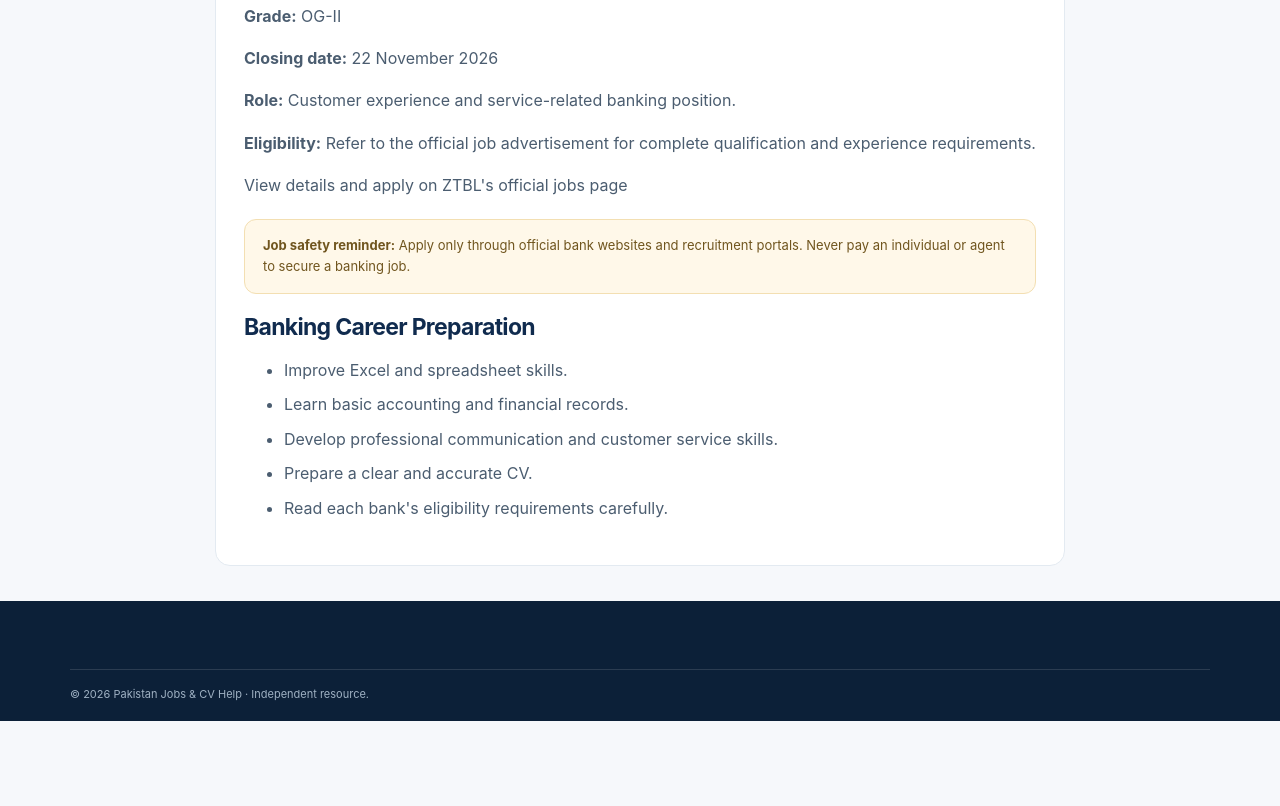
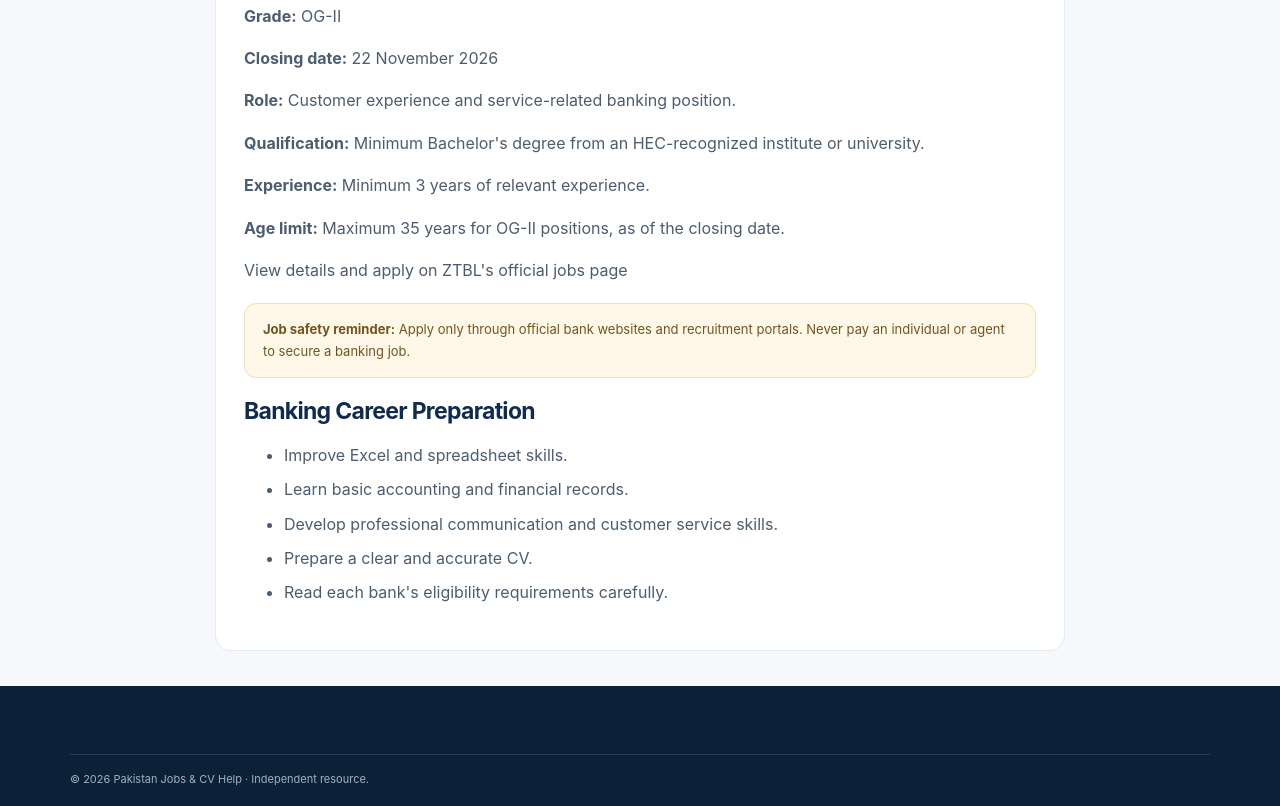
Before and after one commit to hamidkhuharo47-source/Pakistan-jobs-CV-help, a plain HTML site: page pages/banking-jobs.html in a window 1280 px wide. Shown: the part 2033-2839 px from the top of the page. Before the commit the page ends 2754 px from the top, so only its background shows below. Drawn offline with Linux system fonts and the light colour scheme.

Commit message:
Update banking-jobs.html

```diff
--- a/pages/banking-jobs.html
+++ b/pages/banking-jobs.html
@@ -84,7 +84,11 @@
 <p><b>Grade:</b> OG-II</p>
 <p><b>Closing date:</b> 22 November 2026</p>
 <p><b>Role:</b> Customer experience and service-related banking position.</p>
-<p><b>Eligibility:</b> Refer to the official job advertisement for complete qualification and experience requirements.</p>
+
+<p><b>Qualification:</b> Minimum Bachelor's degree from an HEC-recognized institute or university.</p>
+<p><b>Experience:</b> Minimum 3 years of relevant experience.</p>
+<p><b>Age limit:</b> Maximum 35 years for OG-II positions, as of the closing date.</p>
+
 <p><a href="https://ztbl.com.pk/jobs/" target="_blank" rel="noopener">View details and apply on ZTBL's official jobs page</a></p>
 
 <div class="notice">
```
